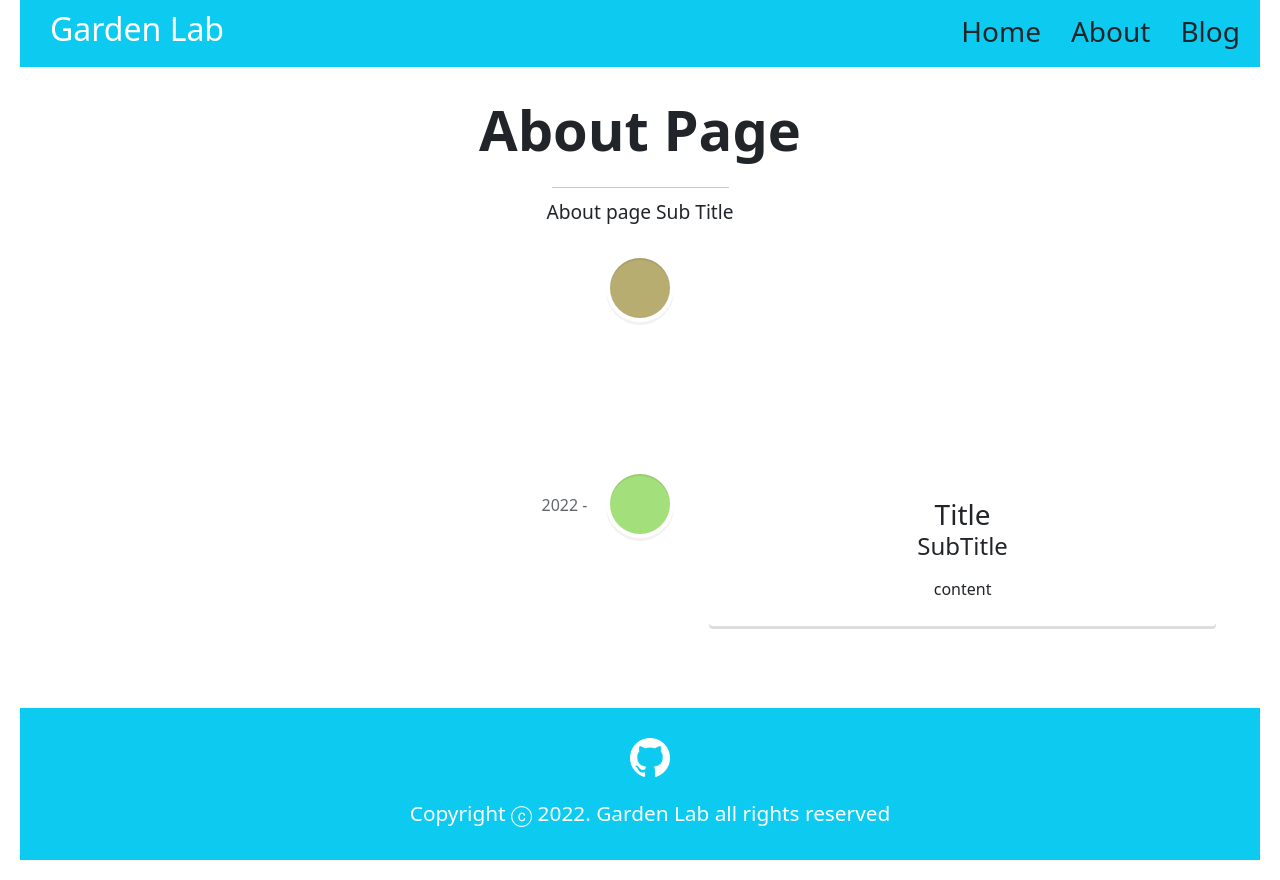
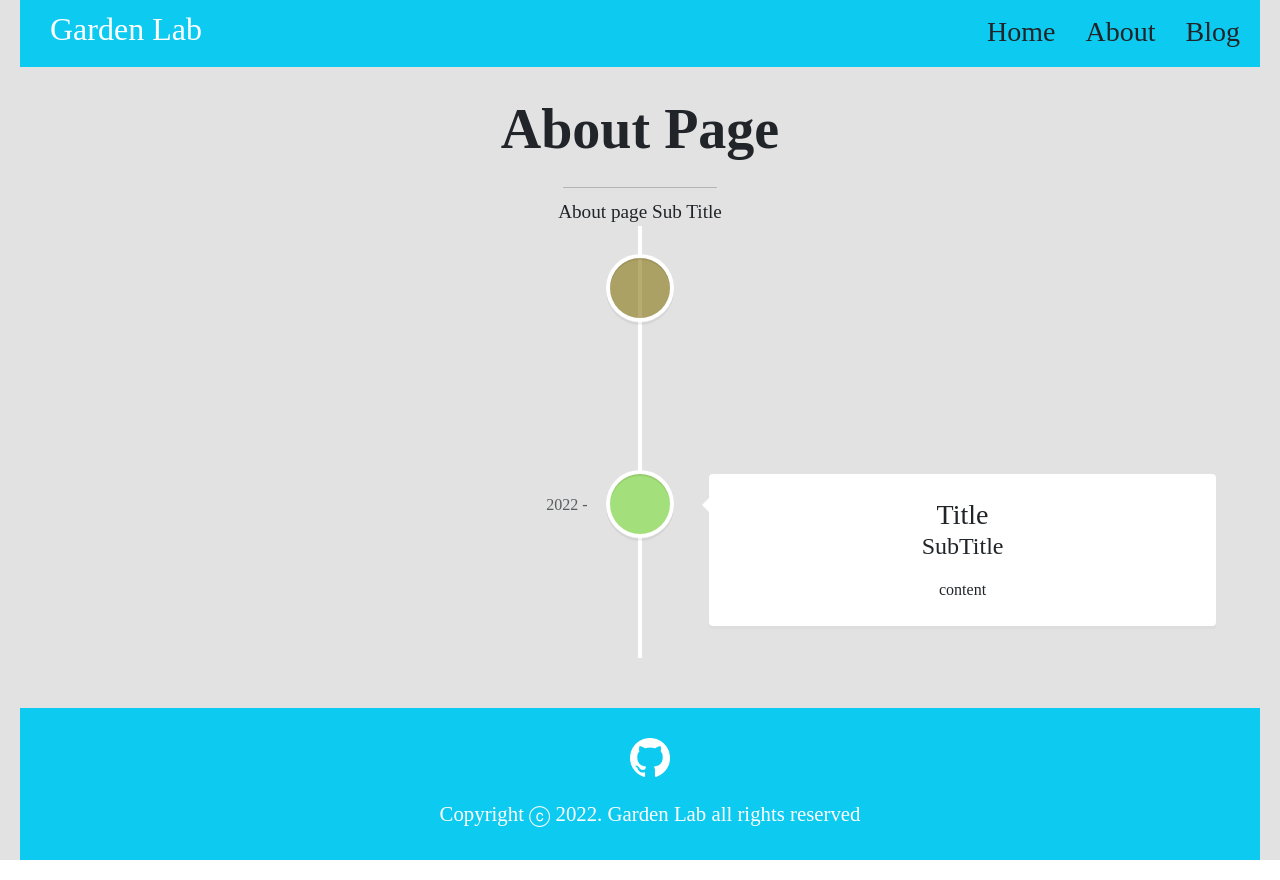
Before and after one commit to Garden-Lab/garden-lab-pages, a React (Create React App) app: page /about in a window 1280 px wide. Built offline with nearby package versions, Linux system fonts and the light colour scheme; a web font is replaced by a local one.

Commit message:
:lipstick: d2coding 기본 폰트로 적용

```diff
--- a/public/index.html
+++ b/public/index.html
@@ -1,43 +1,26 @@
 <!DOCTYPE html>
 <html lang="en">
 <head>
-    <meta charset="utf-8" />
-    <link rel="icon" href="%PUBLIC_URL%/favicon.ico" />
-    <meta name="viewport" content="width=device-width, initial-scale=1" />
-    <meta name="theme-color" content="#000000" />
+    <meta charset="utf-8"/>
+    <link rel="icon" href="%PUBLIC_URL%/favicon.ico"/>
+    <meta name="viewport" content="width=device-width, initial-scale=1"/>
+    <meta name="theme-color" content="#000000"/>
     <meta
             name="description"
             content="Web site created using create-react-app"
     />
-    <link rel="apple-touch-icon" href="%PUBLIC_URL%/logo192.png" />
-    <!--
-      manifest.json provides metadata used when your web app is installed on a
-      user's mobile device or desktop. See https://developers.google.com/web/fundamentals/web-app-manifest/
-    -->
-    <link rel="manifest" href="%PUBLIC_URL%/manifest.json" />
-    <!--
-      Notice the use of %PUBLIC_URL% in the tags above.
-      It will be replaced with the URL of the `public` folder during the build.
-      Only files inside the `public` folder can be referenced from the HTML.
-
-      Unlike "/favicon.ico" or "favicon.ico", "%PUBLIC_URL%/favicon.ico" will
-      work correctly both with client-side routing and a non-root public URL.
-      Learn how to configure a non-root public URL by running `npm run build`.
-    -->
+    <link rel="apple-touch-icon" href="%PUBLIC_URL%/logo192.png"/>
+    <link rel="manifest" href="%PUBLIC_URL%/manifest.json"/>
+    <style>
+        @font-face {
+            font-family: 'd2coding';
+            src: url("./d2coding_font.ttf") format('truetype');
+        }
+    </style>
     <title>Garden Lab</title>
 </head>
 <body>
 <noscript>You need to enable JavaScript to run this app.</noscript>
 <div id="root"></div>
-    <!--
-      This HTML file is a template.
-      If you open it directly in the browser, you will see an empty page.
-
-      You can add webfonts, meta tags, or analytics to this file.
-      The build step will place the bundled scripts into the <body> tag.
-
-      To begin the development, run `npm start` or `yarn start`.
-      To create a production bundle, use `npm run build` or `yarn build`.
-    -->
 </body>
 </html>
--- a/src/App.css
+++ b/src/App.css
@@ -1,5 +1,6 @@
 .App {
   text-align: center;
+  font-family: 'd2coding';
 }
 
 .App-logo {
@@ -36,3 +37,8 @@
     transform: rotate(360deg);
   }
 }
+
+
+.page{
+  background-color: #e2e2e2;
+}
--- a/src/App.js
+++ b/src/App.js
@@ -14,13 +14,14 @@ import Footer from "./components/Footer";
 
 function App() {
     return (
-        <div className="App">
+        <div className="App page">
             <BrowserRouter>
                 <Header/>
                 <Routes>
-                    <Route path="/home" element={<Home/>}></Route>
                     <Route path="/blog/*" element={<Blog/>}></Route>
                     <Route path="/about" element={<About/>}></Route>
+                    <Route path="/home" element={<Home/>}></Route>
+                    <Route path="/" element={<Home/>}></Route>
                     <Route path="*" element={<NotFound/>}></Route>
                 </Routes>
                 <Footer/>
--- a/src/components/Footer/index.js
+++ b/src/components/Footer/index.js
@@ -3,10 +3,10 @@ import './index.css';
 
 const Footer = () => {
     return (
-        <div className="footer">
+        <div className="footer page">
             <div className="social-link-list">
                 <a href="https://github.com/Garden-Lab" target="_blank">
-                    <img className="github-icon" src={process.env.PUBLIC_URL + '/github_64.png'}/>
+                    <img className="github-icon" src={process.env.PUBLIC_URL + '/github_64.png'} alt="github"/>
                 </a>
             </div>
             <p>Copyright ⓒ 2022. Garden Lab all rights reserved</p>
--- a/src/components/Header/index.js
+++ b/src/components/Header/index.js
@@ -4,7 +4,7 @@ import MenuButton from "../MenuButton";
 
 const Header = () => {
     return (
-        <div className="header">
+        <div className="header page">
             <div className="header-title">
                 <h2>Garden Lab</h2>
             </div>
--- a/src/index.js
+++ b/src/index.js
@@ -11,7 +11,4 @@ ReactDOM.render(
   document.getElementById('root')
 );
 
-// If you want to start measuring performance in your app, pass a function
-// to log results (for example: reportWebVitals(console.log))
-// or send to an analytics endpoint. Learn more: https://bit.ly/CRA-vitals
 reportWebVitals();
```
Lines whose indentation alone changed are shown as unchanged.
